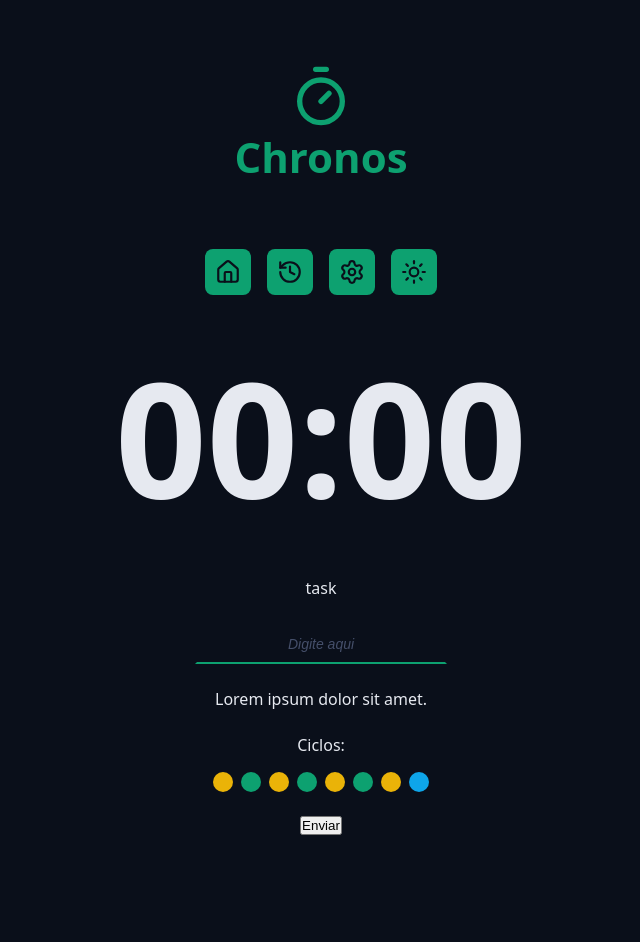
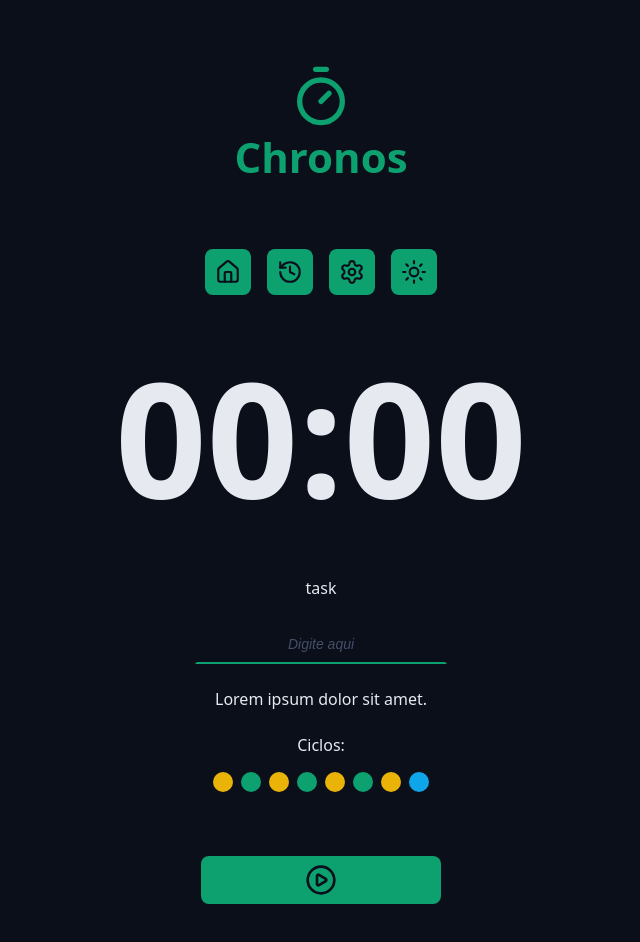
Before and after one commit to albertobtlima/chronos-pomodoro, a React (Vite) app: page / in a window 1280 px wide. Shown: the top 942 px of the page, without its empty margins (319-959 px from the left). Before the commit the page ends 867 px from the top, so only its background shows below. Built offline with nearby package versions, Linux system fonts and the light colour scheme.

Commit message:
add componente DefaultButton

```diff
--- a/src/App.tsx
+++ b/src/App.tsx
@@ -6,6 +6,8 @@
 import { CountDown } from "./components/CountDown";
 import { DefaultInput } from "./components/DefaultInput";
 import { Cycles } from "./components/Cycles";
+import { DefaultButton } from "./components/DefaultButton";
+import { PlayCircleIcon } from "lucide-react";
 
 export function App() {
   return (
@@ -42,7 +44,7 @@
           </div>
 
           <div className="formRow">
-            <button>Enviar</button>
+            <DefaultButton icon={<PlayCircleIcon />} />
           </div>
         </form>
       </Container>
--- /dev/null
+++ b/src/components/DefaultButton/index.tsx
@@ -0,0 +1,20 @@
+import styles from "./styles.module.css";
+
+type DefaultButtonProps = {
+  icon: React.ReactNode;
+  color?: "green" | "red";
+} & React.ComponentProps<"button">;
+
+export function DefaultButton({
+  icon,
+  color = "green",
+  ...props
+}: DefaultButtonProps) {
+  return (
+    <>
+      <button className={`${styles.button} ${styles[color]}`} {...props}>
+        {icon}
+      </button>
+    </>
+  );
+}
--- /dev/null
+++ b/src/components/DefaultButton/styles.module.css
@@ -0,0 +1,33 @@
+.button {
+  display: flex;
+  justify-content: center;
+  align-items: center;
+
+  border: none;
+  border-radius: 0.8rem;
+
+  min-width: 24rem;
+  padding: 0.8rem;
+  margin: 4rem 0;
+  cursor: pointer;
+  transition: all 0.2s ease-in-out;
+}
+
+.button svg {
+  width: 3.2rem;
+  height: 3.2rem;
+}
+
+.button:hover {
+  filter: brightness(80%);
+}
+
+.green {
+  background: var(--primary);
+  color: var(--text-over-primary);
+}
+
+.red {
+  background: var(--error);
+  color: var(--text-over-error);
+}
```
